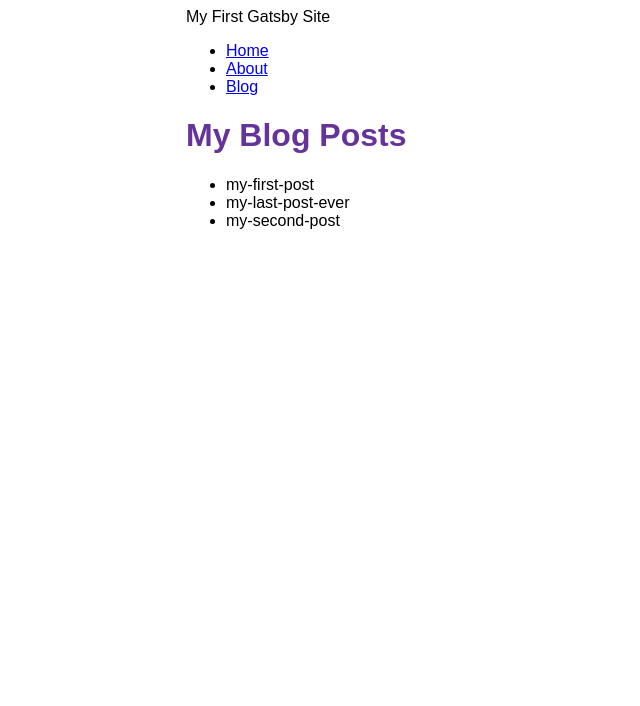
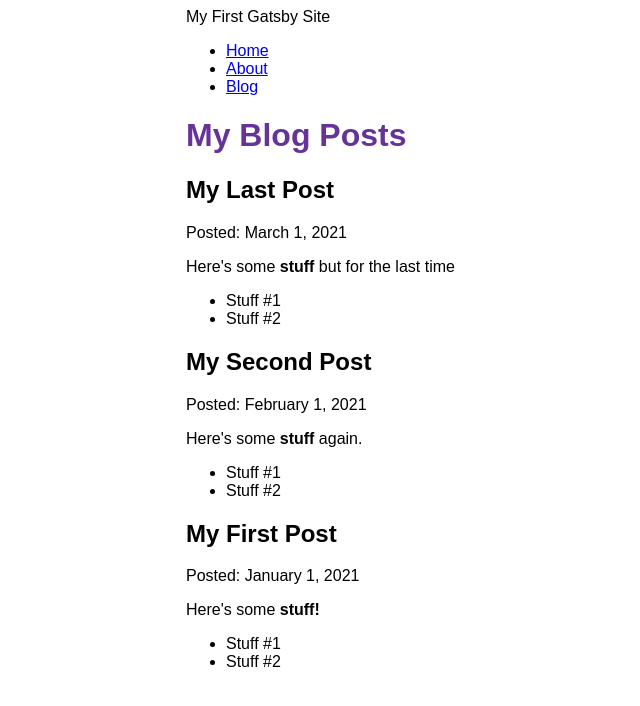
Before and after one commit to PatrickETucker/my-first-gatsby-site, a Gatsby site: page /blog in a window 1280 px wide. Shown: the whole page, without its empty margins (204-844 px from the left). Built offline with nearby package versions, Linux system fonts and the light colour scheme; Gatsby itself is replaced by a stand-in of ours.

Commit message:
Finished Gatsby Tutorial Part 5

```diff
--- a/blog/my-first-post.mdx
+++ b/blog/my-first-post.mdx
@@ -0,0 +1,8 @@
+---
+title: "My First Post"
+date: "2021-01-01"
+---
+
+Here's some **stuff!**
+* Stuff #1
+* Stuff #2
--- a/blog/my-last-post-ever.mdx
+++ b/blog/my-last-post-ever.mdx
@@ -0,0 +1,8 @@
+---
+title: "My Last Post"
+date: "2021-03-01"
+---
+
+Here's some **stuff** but for the last time
+* Stuff #1
+* Stuff #2
--- a/blog/my-second-post.mdx
+++ b/blog/my-second-post.mdx
@@ -0,0 +1,8 @@
+---
+title: "My Second Post"
+date: "2021-02-01"
+---
+
+Here's some **stuff** again.
+* Stuff #1
+* Stuff #2
--- a/gatsby-config.js
+++ b/gatsby-config.js
@@ -13,5 +13,6 @@ module.exports = {
         path: `${__dirname}/blog`,
       }
     },
+    "gatsby-plugin-mdx",
   ],
 };
--- a/package.json
+++ b/package.json
@@ -14,8 +14,11 @@
     "clean": "gatsby clean"
   },
   "dependencies": {
+    "@mdx-js/mdx": "^1.6.22",
+    "@mdx-js/react": "^1.6.22",
     "gatsby": "^4.0.0",
     "gatsby-plugin-image": "^2.0.0",
+    "gatsby-plugin-mdx": "^3.0.0",
     "gatsby-plugin-sharp": "^4.0.0",
     "gatsby-source-filesystem": "^4.0.0",
     "react": "^17.0.1",
--- a/src/pages/blog.js
+++ b/src/pages/blog.js
@@ -1,28 +1,36 @@
 import * as React from 'react'
 import Layout from '../components/layout'
 import { graphql } from 'gatsby'
+import { MDXRenderer } from 'gatsby-plugin-mdx'
 
 const BlogPage = ({ data }) => {
     return (
         <Layout pageTitle="My Blog Posts">
-            <ul>
             {
-                    data.allFile.nodes.map(node => (
-                        <li key={node.name}>
-                            {node.name}
-                        </li>
+                data.allMdx.nodes.map(node => (
+                    <article key={node.id}>
+                        <h2>{node.frontmatter.title}</h2>
+                        <p>Posted: {node.frontmatter.date}</p>
+                        <MDXRenderer>
+                            {node.body}
+                        </MDXRenderer>
+                    </article>
                 ))
             }
-            </ul>
         </Layout>
     )
 }
 
 export const query = graphql`
     query {
-    allFile {
+        allMdx(sort: {fields: frontmatter___date, order: DESC}) {
         nodes {
-        name
+            frontmatter {
+            date(formatString: "MMMM D, YYYY")
+            title
+            }
+            id
+            body
         }
         }
     }
```
Also changed, not shown: 1 other file. Lines whose indentation alone changed are shown as unchanged.
